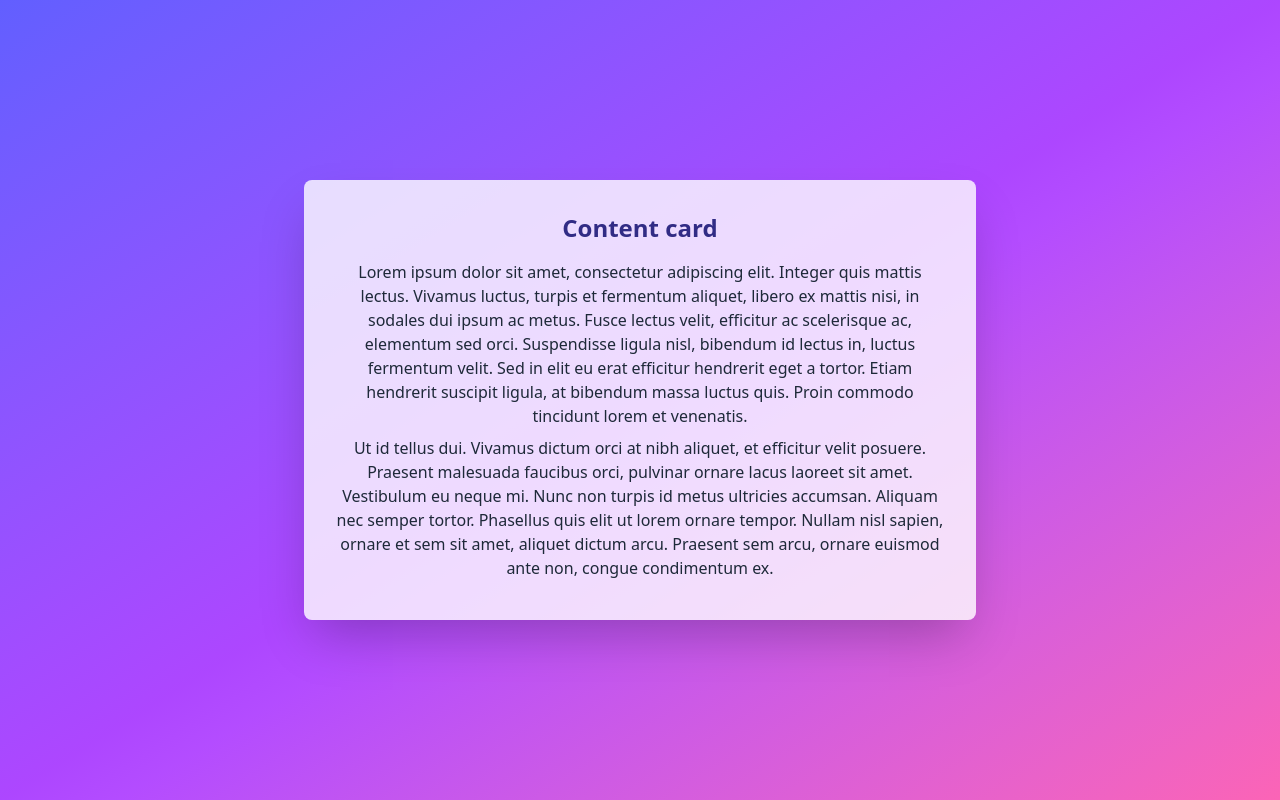
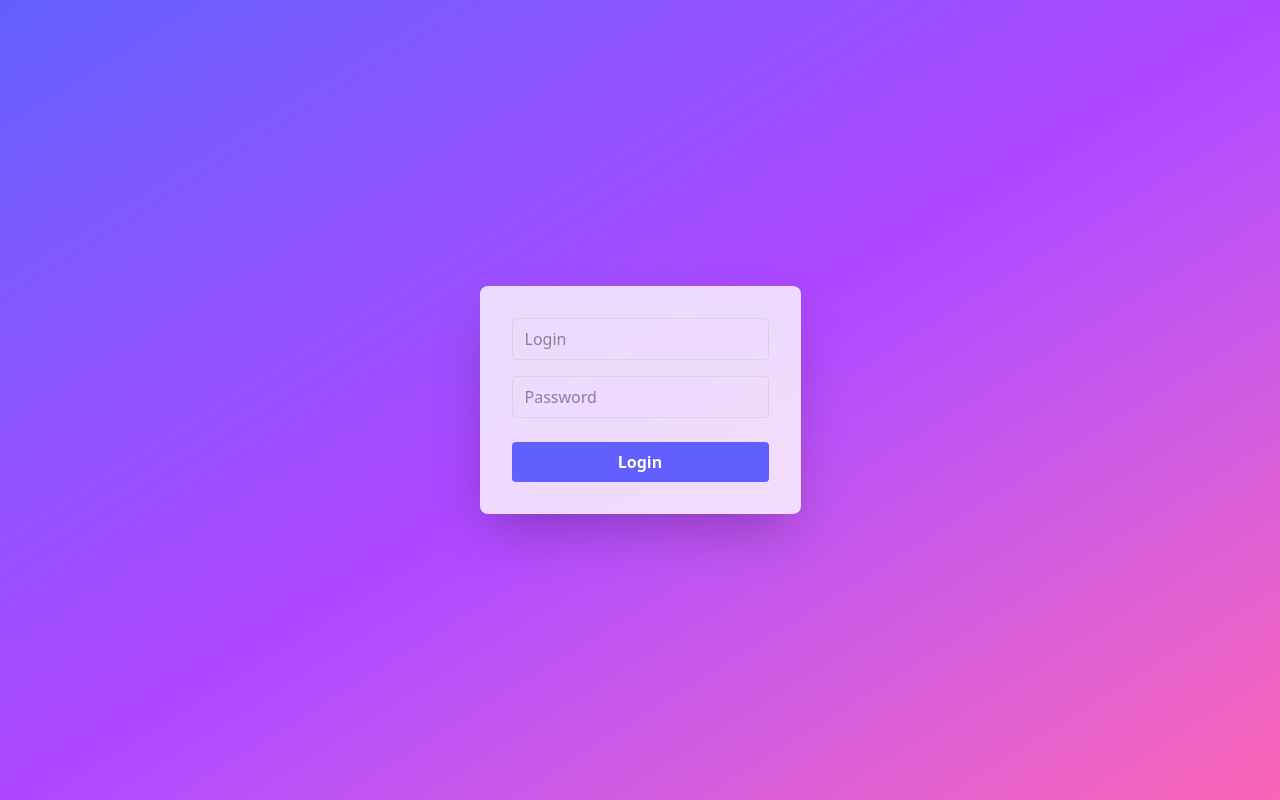
Before and after one commit to andrewgrow/divo-resume-frontend, a React (Vite) app: page / in a window 1280 px wide. Built offline with nearby package versions, Linux system fonts and the light colour scheme.

Commit message:
create login form and dashboard page

```diff
--- a/src/App.jsx
+++ b/src/App.jsx
@@ -1,16 +1,21 @@
 // /src/App.jsx
 
+import {useState} from "react";
+import LoginForm from "./LoginForm.jsx"
+import Dashboard from "./Dashboard.jsx";
+
 function App() {
+    // Временная логика: если есть токен — “авторизован”, иначе нет
+    const [isLoggedIn, setIsLoggedIn] = useState(false);
+
     return (
         <div className="min-h-screen flex items-center justify-center">
-            <div className="bg-white/80 rounded-lg shadow-2xl p-8 max-w-2xl mt-20 mb-20 mx-1 ">
-                <h2 className="text-2xl font-bold mb-4 text-indigo-900">Content card</h2>
-                <p className="mb-2">
-                    Lorem ipsum dolor sit amet, consectetur adipiscing elit. Integer quis mattis lectus. Vivamus luctus, turpis et fermentum aliquet, libero ex mattis nisi, in sodales dui ipsum ac metus. Fusce lectus velit, efficitur ac scelerisque ac, elementum sed orci. Suspendisse ligula nisl, bibendum id lectus in, luctus fermentum velit. Sed in elit eu erat efficitur hendrerit eget a tortor. Etiam hendrerit suscipit ligula, at bibendum massa luctus quis. Proin commodo tincidunt lorem et venenatis.
-                </p>
-                <p className="mb-2">
-                    Ut id tellus dui. Vivamus dictum orci at nibh aliquet, et efficitur velit posuere. Praesent malesuada faucibus orci, pulvinar ornare lacus laoreet sit amet. Vestibulum eu neque mi. Nunc non turpis id metus ultricies accumsan. Aliquam nec semper tortor. Phasellus quis elit ut lorem ornare tempor. Nullam nisl sapien, ornare et sem sit amet, aliquet dictum arcu. Praesent sem arcu, ornare euismod ante non, congue condimentum ex.
-                </p>
+            <div className="bg-white/80 rounded-lg shadow-2xl p-8 max-w-5xl mt-20 mb-20 mx-1 ">
+                {isLoggedIn ? (
+                    <Dashboard />
+                ) : (
+                    <LoginForm onLoginSuccess={() => setIsLoggedIn(true)} />
+                )}
             </div>
         </div>
     )
--- /dev/null
+++ b/src/Dashboard.jsx
@@ -0,0 +1,17 @@
+// /src/Dashboard.jsx
+
+function Dashboard() {
+    return (
+        <div className="dashboard-container">
+            <h2 className="text-2xl font-bold mb-4 text-indigo-900">Dashboard Page</h2>
+            <p className="mb-2">
+                Lorem ipsum dolor sit amet, consectetur adipiscing elit. Integer quis mattis lectus. Vivamus luctus, turpis et fermentum aliquet, libero ex mattis nisi, in sodales dui ipsum ac metus. Fusce lectus velit, efficitur ac scelerisque ac, elementum sed orci. Suspendisse ligula nisl, bibendum id lectus in, luctus fermentum velit. Sed in elit eu erat efficitur hendrerit eget a tortor. Etiam hendrerit suscipit ligula, at bibendum massa luctus quis. Proin commodo tincidunt lorem et venenatis.
+            </p>
+            <p className="mb-2">
+                Lorem ipsum dolor sit amet, consectetur adipiscing elit. Integer quis mattis lectus. Vivamus luctus, turpis et fermentum aliquet, libero ex mattis nisi, in sodales dui ipsum ac metus. Fusce lectus velit, efficitur ac scelerisque ac, elementum sed orci. Suspendisse ligula nisl, bibendum id lectus in, luctus fermentum velit. Sed in elit eu erat efficitur hendrerit eget a tortor. Etiam hendrerit suscipit ligula, at bibendum massa luctus quis. Proin commodo tincidunt lorem et venenatis.
+            </p>
+        </div>
+    )
+}
+
+export default Dashboard
--- /dev/null
+++ b/src/LoginForm.jsx
@@ -0,0 +1,47 @@
+// /src/LoginForm.jsx
+
+import {useState} from "react";
+
+function LoginForm({ onLoginSuccess }) {
+    const [login, setLogin] = useState("");
+    const [password, setPassword] = useState("");
+
+    function handleSubmit(e) {
+        e.preventDefault();
+        // TODO: запрос к API, проверка, и т.д.
+        // Если всё хорошо:
+        onLoginSuccess();
+    }
+
+
+    return (
+        <div className="login-form-container">
+            <form className="flex flex-col gap-4" onSubmit={handleSubmit}>
+                <input
+                    className="rounded px-3 py-2 border border-gray-300 focus:outline-none focus:ring focus:ring-indigo-300"
+                    type="text"
+                    placeholder="Login"
+                    value={login}
+                    onChange={e => setLogin(e.target.value)}
+                    required
+                />
+                <input
+                    className="rounded px-3 py-2 border border-gray-300 focus:outline-none focus:ring focus:ring-indigo-300"
+                    type="password"
+                    placeholder="Password"
+                    value={password}
+                    onChange={e => setPassword(e.target.value)}
+                    required
+                />
+                <button
+                    type="submit"
+                    className="mt-2 rounded bg-indigo-500 hover:bg-indigo-600 text-white py-2 font-semibold transition"
+                >
+                    Login
+                </button>
+            </form>
+        </div>
+    )
+}
+
+export default LoginForm;
```
